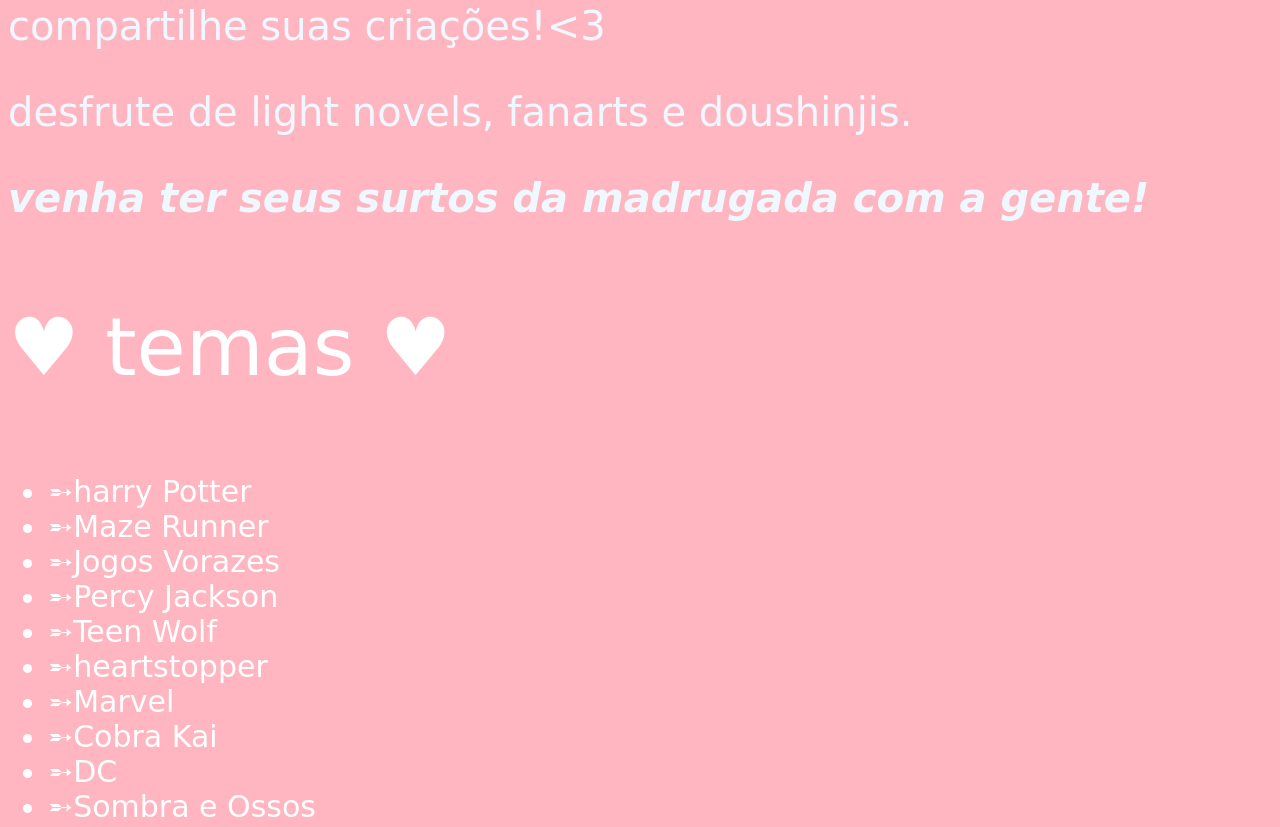
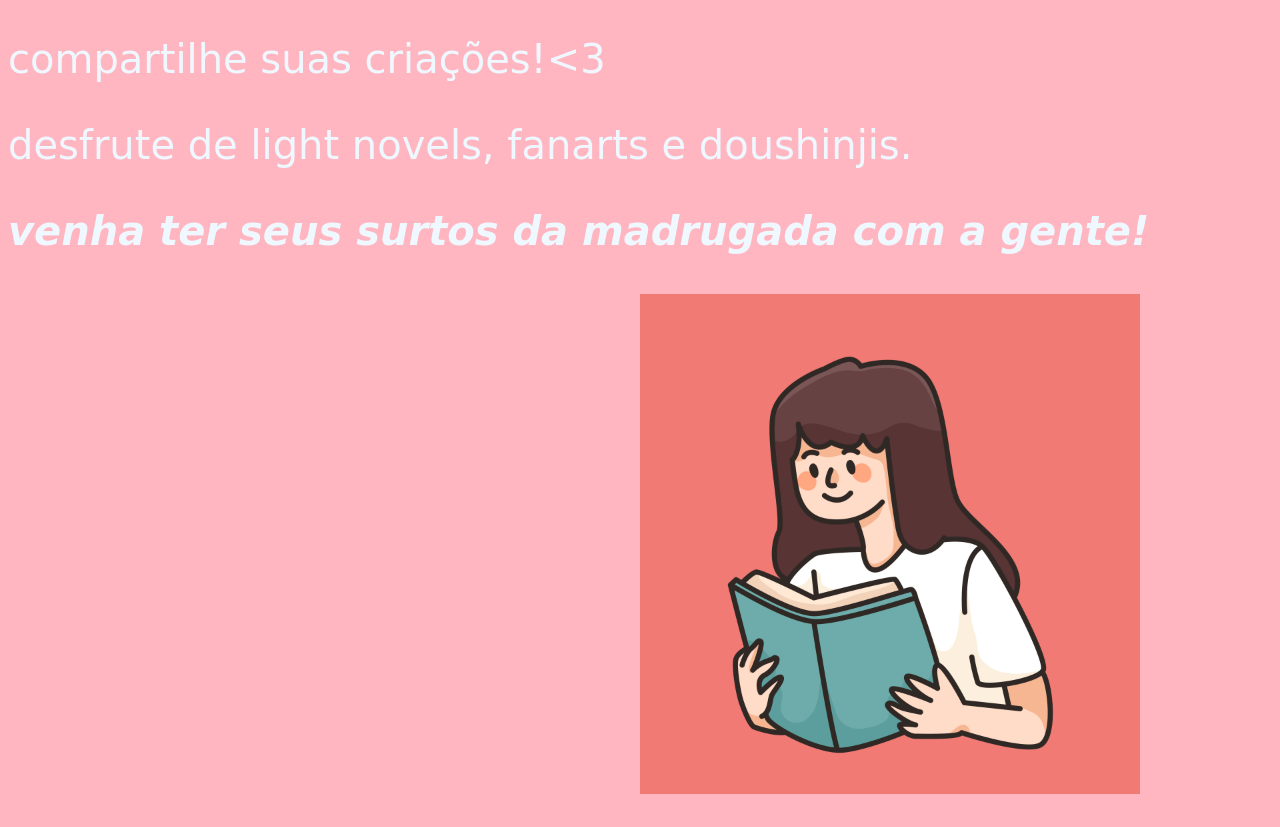
Before and after one commit to MikaMilGraul/first, a plain HTML site: page index.html in a window 1280 px wide. Shown: the part 261-1088 px from the top of the page. Drawn offline with Linux system fonts and the light colour scheme.

Commit message:
Add files via upload

```diff
--- a/index.html
+++ b/index.html
@@ -7,11 +7,15 @@
 </head>
 <body>
     <h1>fics.makeover</h1>
-    <p>aqui você pode se divertir lendo e escrevendo fanfics de qualquer genêro e
-      universo literário</p>
-      <p>compartilhe suas criações!<3</p>
-      <p>desfrute de light novels, fanarts e doushinjis.</p>
-      <p><b><em>venha ter seus surtos da madrugada com a gente!</em></b></p>
+    <div class="corpo">
+      <p>aqui você pode se divertir lendo e escrevendo fanfics de qualquer genêro e
+        universo literário</p>
+        <p>compartilhe suas criações!<3</p>
+        <p>desfrute de light novels, fanarts e doushinjis.</p>
+        <p><b><em>venha ter seus surtos da madrugada com a gente!</em></b></p>
+        <img class="pessoalendo"src="pessoalendo.jpg" alt="">
+    </div>
+
       <p class="temas">♥ temas ♥<p>
         <div class="caixa">
           <ul>
@@ -34,7 +38,7 @@
             <li>➵Bridgerton</li>
 
           </ul>
-          <img class="pessoalendo"src="pessoalendo.jpg" alt="">
+
 
 </div>
 
--- a/style.css
+++ b/style.css
@@ -26,5 +26,13 @@ li{
   font-family: cursive;
 }
 .pessoalendo{
-  width: 20%;
+  height: 500px;
+  width: 500px;
+  margin-left: 50%;
+
+
 }
+.corpo{
+  display: inline-block;
+
+}
```
